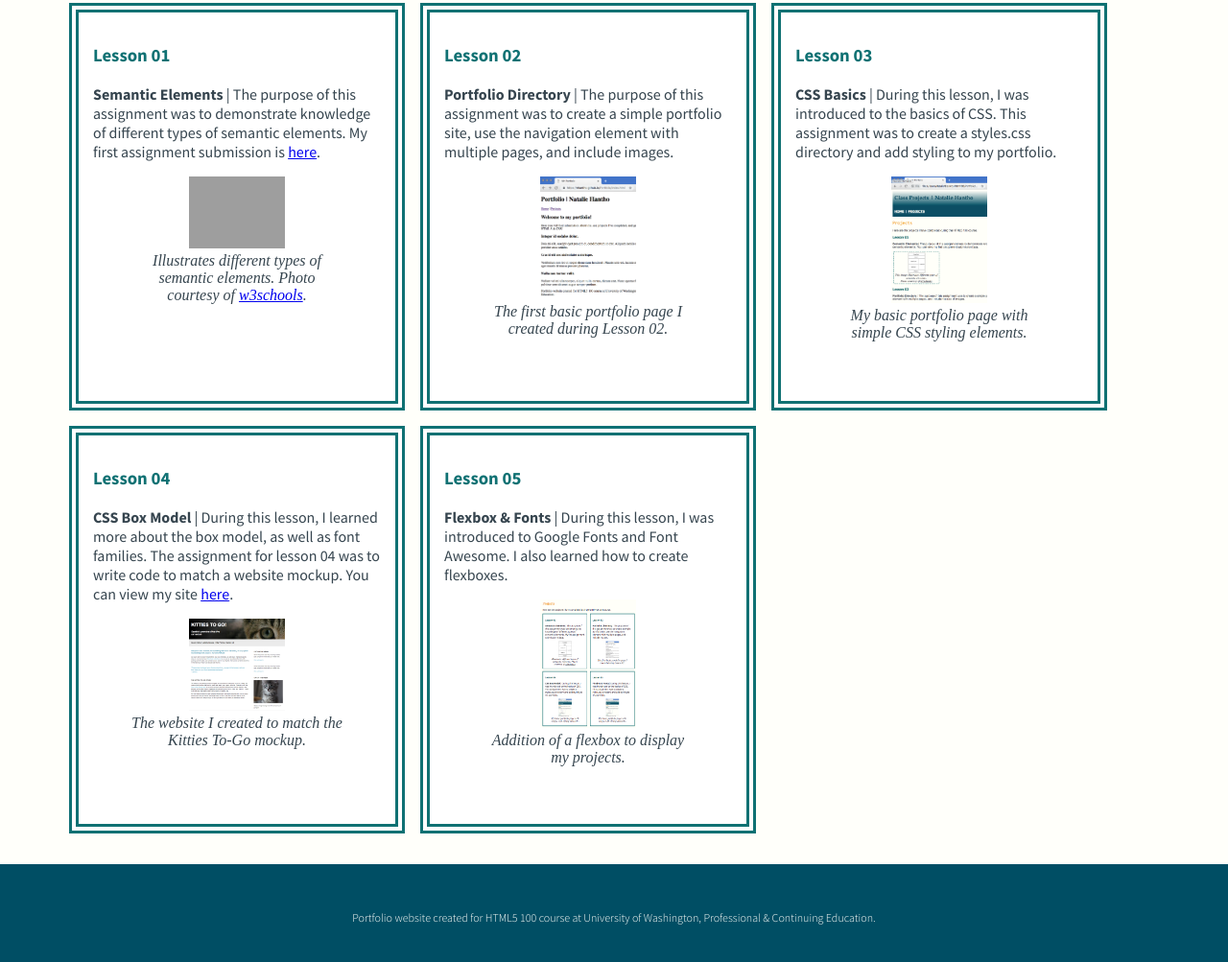
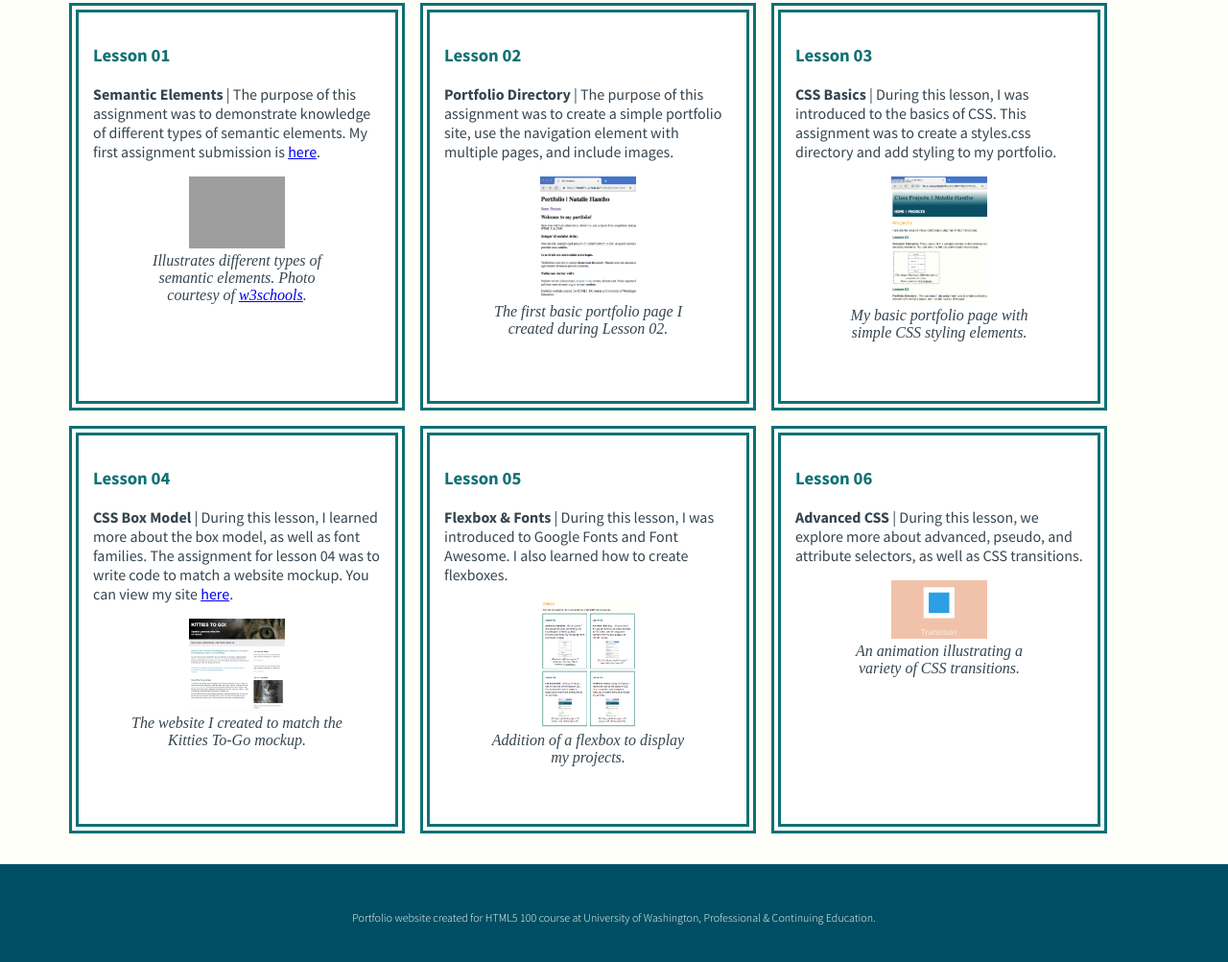
Before and after one commit to nhantho/Portfolio, a plain HTML site: page projects.html in a window 1280 px wide. Shown: the part 291-1294 px from the top of the page at 96% size. Drawn offline with nearby package versions, Linux system fonts and the light colour scheme; grey boxes are pictures that could not be loaded.

Commit message:
added lesson 06 to projects

```diff
--- a/projects.html
+++ b/projects.html
@@ -56,6 +56,13 @@
           <figcaption>Addition of a flexbox to display my projects.</figcaption>
         </figure>
       </div>
+      <div class="box">
+        <h3>Lesson 06</h3>
+        <p><strong>Advanced CSS</strong> | During this lesson, we explore more about advanced, pseudo, and attribute selectors, as well as CSS transitions.</p>
+        <figure class="project-figure"><img class="project-image" src="images/transitions-animations.gif" alt="An animation of css transitions">
+          <figcaption>An animation illustrating a variety of CSS transitions.</figcaption>
+        </figure>
+      </div>
     </div>
   </section>
 
```
